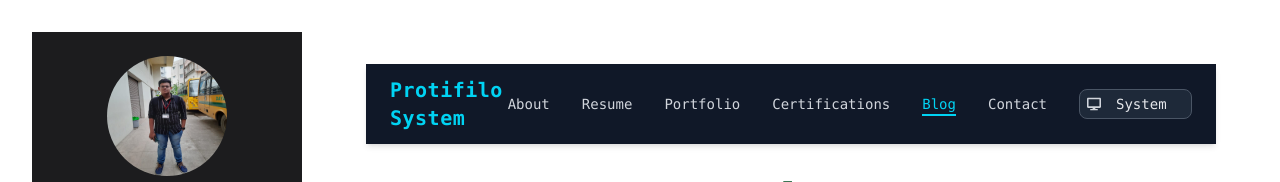
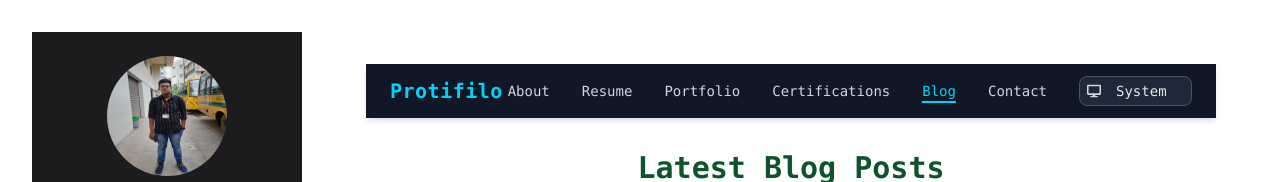
Before and after one commit to ravitharun/ravi-devprofile, a React (Vite) app in the folder frontend/: page /blog in a window 1280 px wide. Shown: the top 182 px of the page. Built offline with nearby package versions, Linux system fonts and the light colour scheme.

Commit message:
updated the ui

```diff
--- a/frontend/src/Components/Navbar.jsx
+++ b/frontend/src/Components/Navbar.jsx
@@ -27,7 +27,7 @@ const Navbar = ({ page }) => {
         {/* Logo */}
         <Link to="/">
           <h1 className="text-xl font-extrabold text-cyan-400 tracking-wide">
-            Protifilo {theme}
+            Protifilo
           </h1>
         </Link>
 
```
